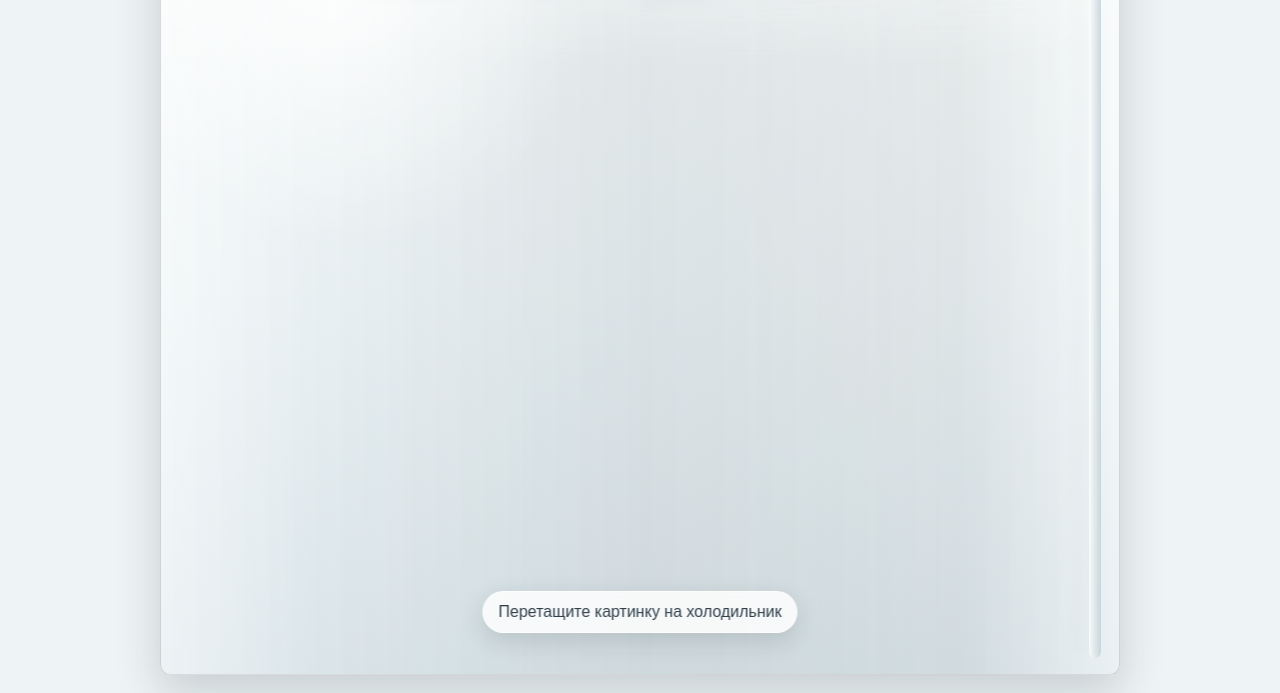
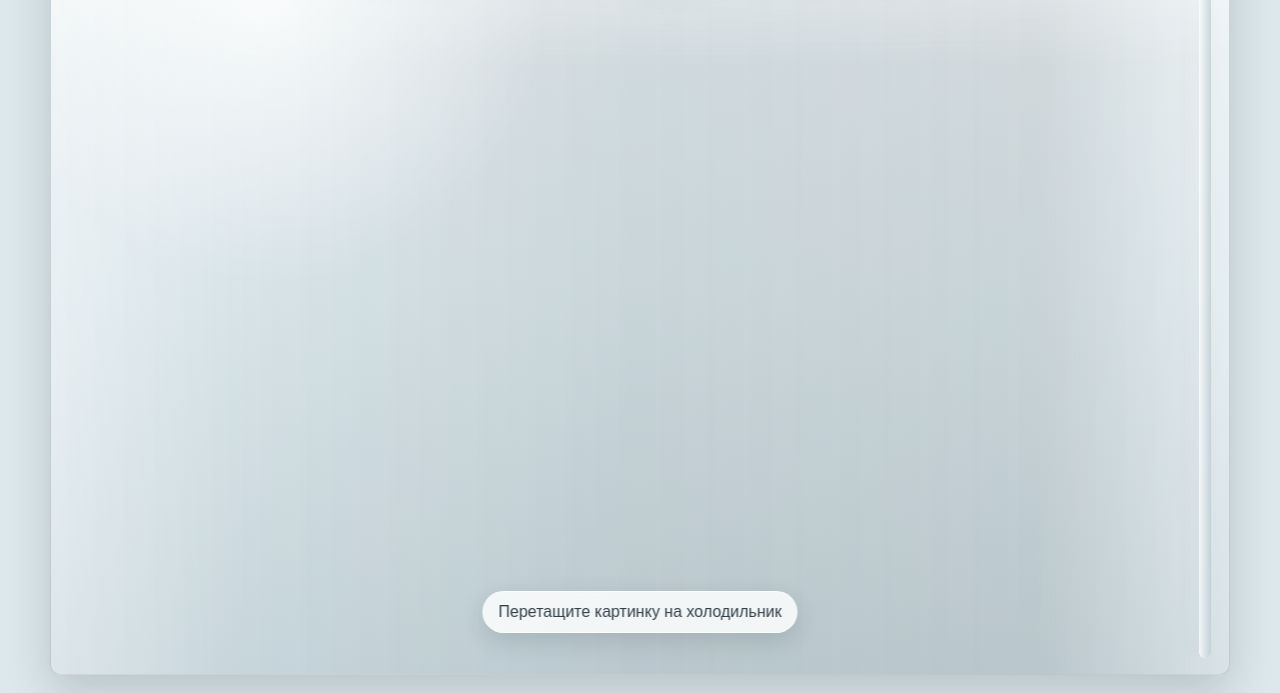
Before and after one commit to NucleusDi/holodilnik, a website: page public/index.html in a window 1280 px wide. Shown: the part 145-838 px from the top of the page. Drawn offline with Linux system fonts and the light colour scheme; no server answers.

Commit message:
Adjust fridge width and color

```diff
--- a/public/styles.css
+++ b/public/styles.css
@@ -17,7 +17,7 @@ body {
   min-height: 100vh;
   font-family: Arial, Helvetica, sans-serif;
   color: var(--ink);
-  background: #eef4f5;
+  background: #dce8ec;
 }
 
 button,
@@ -45,15 +45,15 @@ button:hover {
 
 .fridge {
   position: relative;
-  width: min(960px, 100%);
+  width: min(1180px, 100%);
   min-height: calc(100vh - 36px);
   margin: 0 auto;
   overflow: visible;
   border: 1px solid rgba(39, 50, 58, 0.16);
   border-radius: 18px 18px 10px 10px;
   background:
-    linear-gradient(90deg, rgba(255,255,255,0.44), rgba(255,255,255,0) 16%, rgba(0,0,0,0.045) 84%, rgba(255,255,255,0.34)),
-    linear-gradient(180deg, #f8fbfb 0, #edf4f6 52%, #dfe9ed 100%);
+    linear-gradient(90deg, rgba(255,255,255,0.34), rgba(255,255,255,0) 16%, rgba(0,0,0,0.07) 84%, rgba(255,255,255,0.26)),
+    linear-gradient(180deg, #eaf1f3 0, #dce8ec 52%, #cbd9df 100%);
   box-shadow: var(--shadow);
 }
 
```
